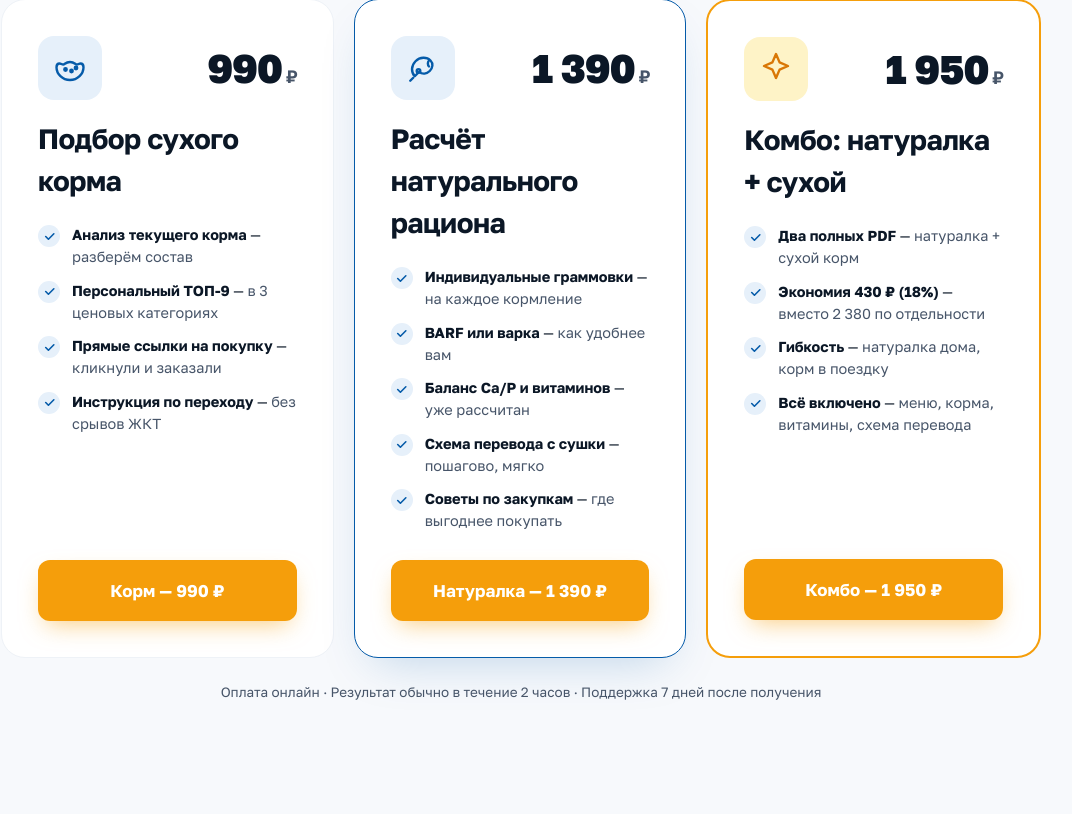
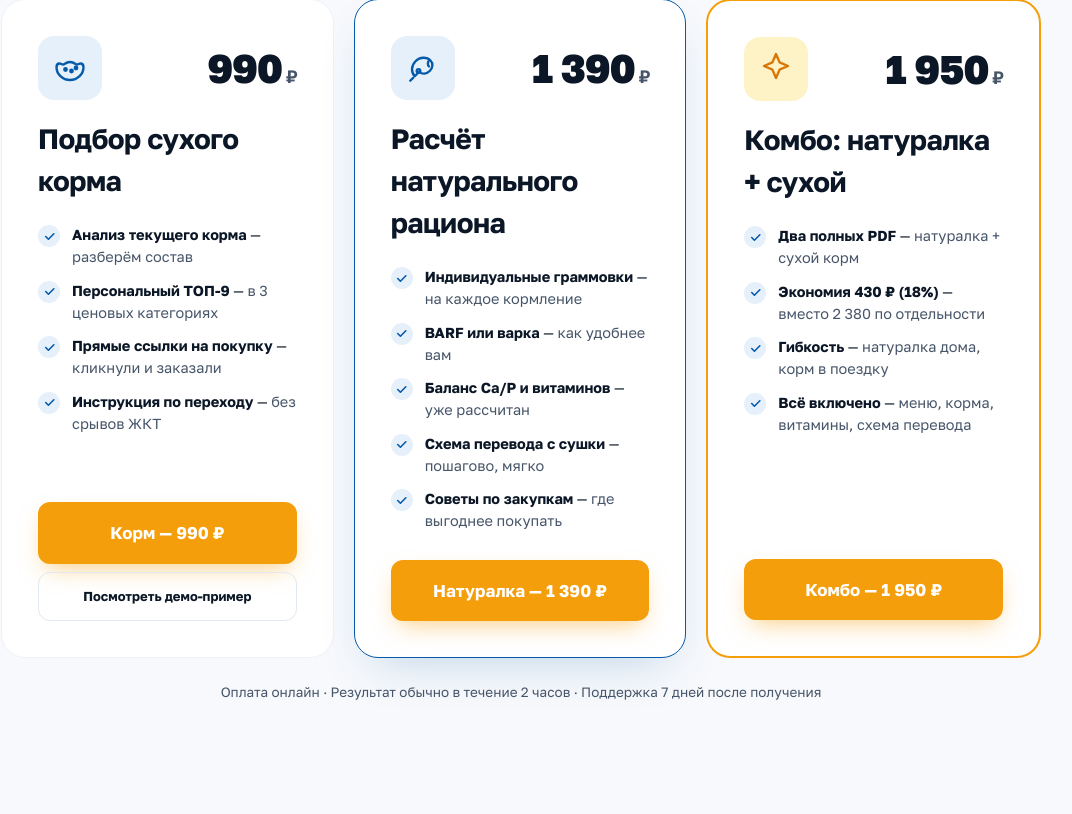
Before and after one commit to kotyadji-coder/kus, a FastAPI app: page / in a window 1280 px wide. Shown: the part 3143-3957 px from the top of the page, without its empty margins (119-1191 px from the left). Run offline with FastAPI, Linux system fonts and the light colour scheme.

Commit message:
Add public demo page for dry food selection (/demo/dry)
Shows a pre-calculated dry food recommendation for a demo Labrador
with chicken allergy. Includes a sticky CTA banner at the bottom.
Also adds a "view demo" link on the landing page dry food card.

Co-Authored-By: Claude Opus 4.6 (1M context) <noreply@anthropic.com>

```diff
--- a/app.py
+++ b/app.py
@@ -308,6 +308,40 @@ async def api_breeds():
 # Админка (простая)
 # =====================================================================
 
+@app.get("/demo/dry", response_class=HTMLResponse)
+async def demo_dry():
+    """Демо-расчёт подбора сухого корма (публичный, без оплаты)."""
+    from dry_food_selector import DryFoodSelector, DogProfileDry, generate_dry_food_html
+
+    dog = DogProfileDry(
+        name="Барон",
+        breed="Лабрадор-ретривер",
+        age_months=36,
+        sex="male",
+        neutered=True,
+        weight_kg=32,
+        condition="chubby",
+        activity="moderate",
+        diagnoses=[],
+        stool="good",
+        stop_products=["курица"],
+    )
+    selector = DryFoodSelector()
+    result = selector.select(dog)
+    html = generate_dry_food_html(result)
+
+    # Inject demo banner before </body>
+    banner = '''<div style="position:fixed;bottom:0;left:0;right:0;z-index:9999;background:linear-gradient(135deg,#055ba9,#04467f);color:#fff;padding:14px 20px;text-align:center;box-shadow:0 -4px 20px rgba(0,0,0,0.15);font-family:system-ui,sans-serif;">
+      <div style="max-width:720px;margin:0 auto;display:flex;align-items:center;justify-content:center;gap:16px;flex-wrap:wrap;">
+        <span style="font-size:15px;">Это демо-пример для лабрадора Барона. Хотите подбор под свою собаку?</span>
+        <a href="/order" style="display:inline-block;padding:10px 24px;background:#f59e0b;color:#fff;border-radius:10px;font-weight:700;font-size:15px;text-decoration:none;white-space:nowrap;">Заказать подбор — 990 &#8381;</a>
+      </div>
+    </div>'''
+    html = html.replace("</body>", banner + "\n</body>")
+
+    return HTMLResponse(html)
+
+
 @app.get("/admin", response_class=HTMLResponse)
 async def admin_page(request: Request, user: str = Depends(verify_admin)):
     orders = await list_orders(100)
--- a/templates/landing.html
+++ b/templates/landing.html
@@ -439,6 +439,7 @@ a { color: var(--primary); text-decoration: none; }
           <li><span class="service-card__check"><svg width="13" height="13" viewBox="0 0 24 24" fill="none" stroke="currentColor" stroke-width="3" stroke-linecap="round" stroke-linejoin="round"><path d="M5 12l5 5L20 7"/></svg></span><span><strong>Инструкция по переходу</strong> — <span style="color:var(--ink-soft)">без срывов ЖКТ</span></span></li>
         </ul>
         <a href="/order" class="btn btn--accent btn--large btn--full">Корм — 990 &#8381;</a>
+        <a href="/demo/dry" class="btn btn--ghost btn--full" style="margin-top:8px;font-size:13px;">Посмотреть демо-пример</a>
       </div>
       <div class="service-card service-card--highlight">
         <div class="service-card__header">
```
